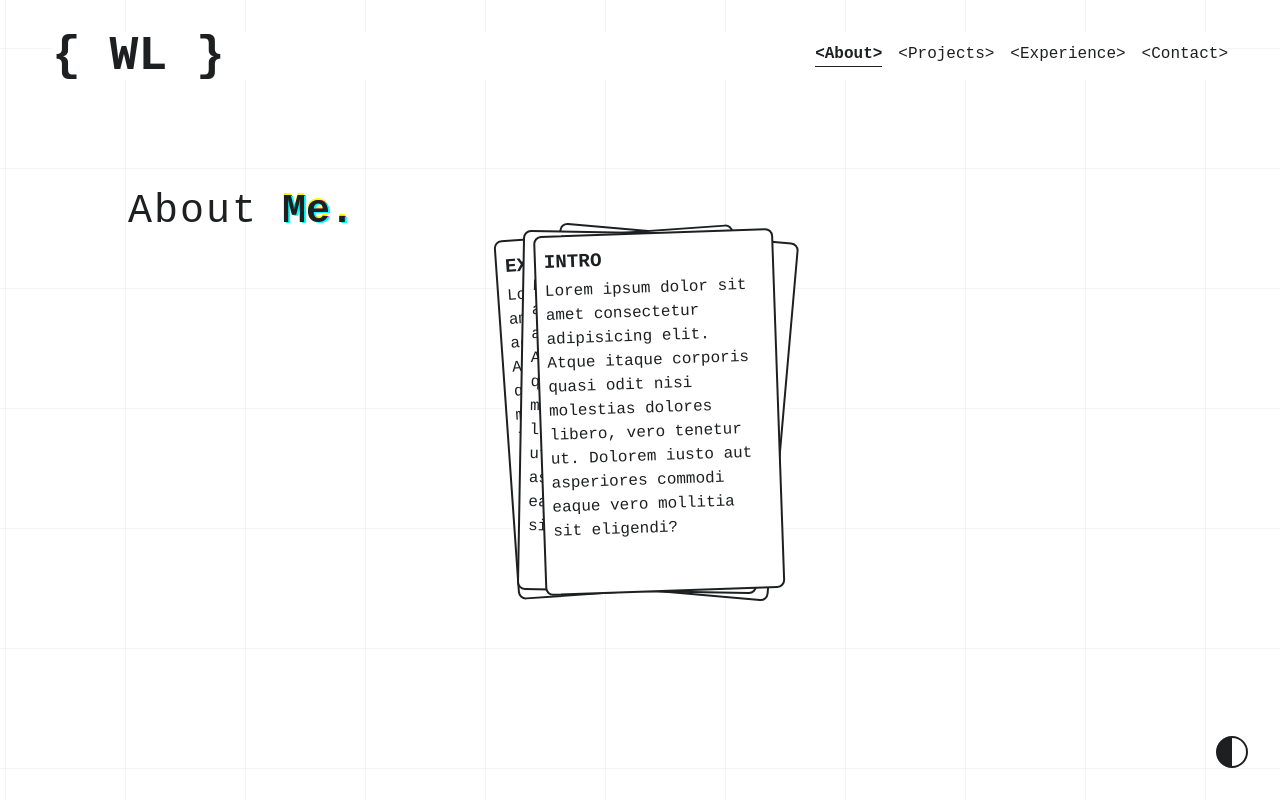
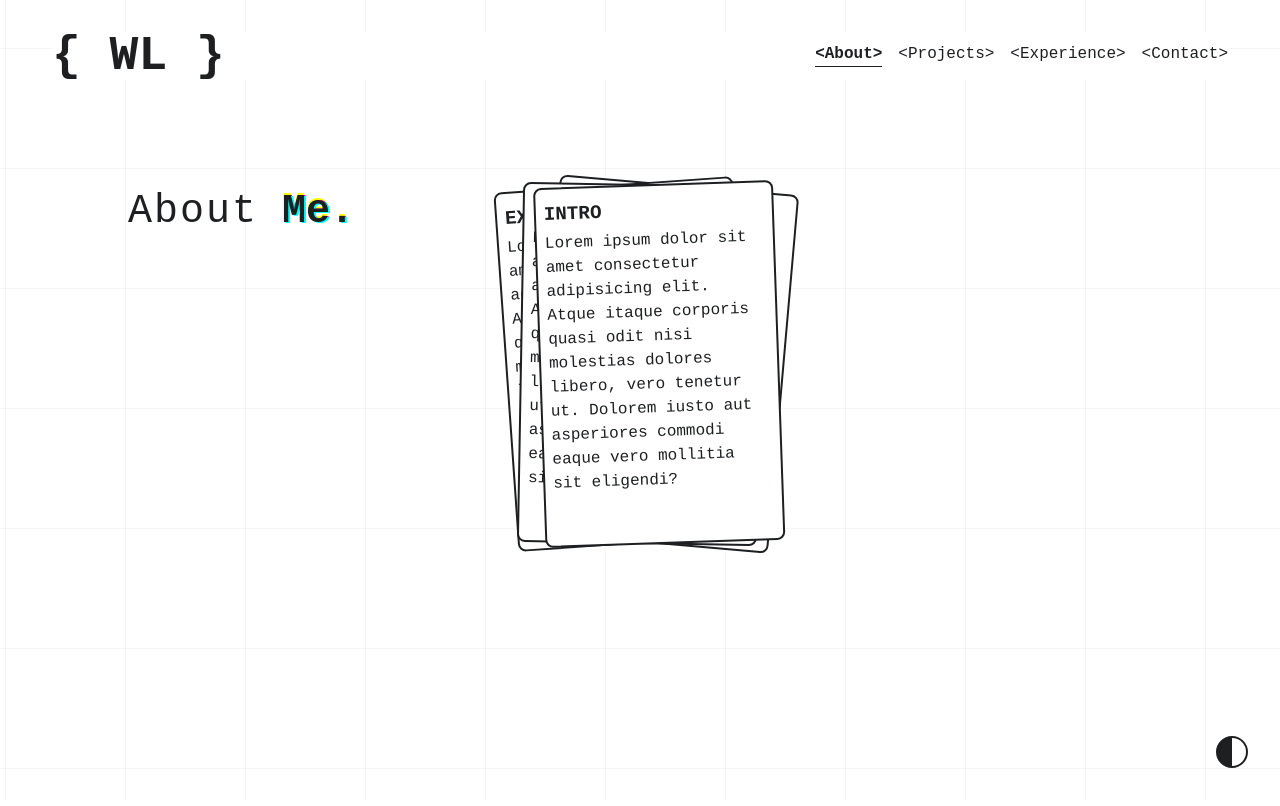
Before and after one commit to williamalowe/WilliamALowe, a React (Vite) app: page /about in a window 1280 px wide. Shown: the top 806 px of the page. Built offline with nearby package versions, Linux system fonts and the light colour scheme; a web font is replaced by a local one.

Commit message:
style: adjust carddeck positioning

```diff
--- a/src/views/About/About.module.css
+++ b/src/views/About/About.module.css
@@ -1,11 +1,11 @@
 .about {
   width: 1024px;
-  /* width: 100%; */
   height: 100%;
 }
 .shuffle {
   width: 100%;
   height: 600px;
+  transform: translateY(-3rem);
 }
 
 @media screen and (max-width: 768px) {
```
